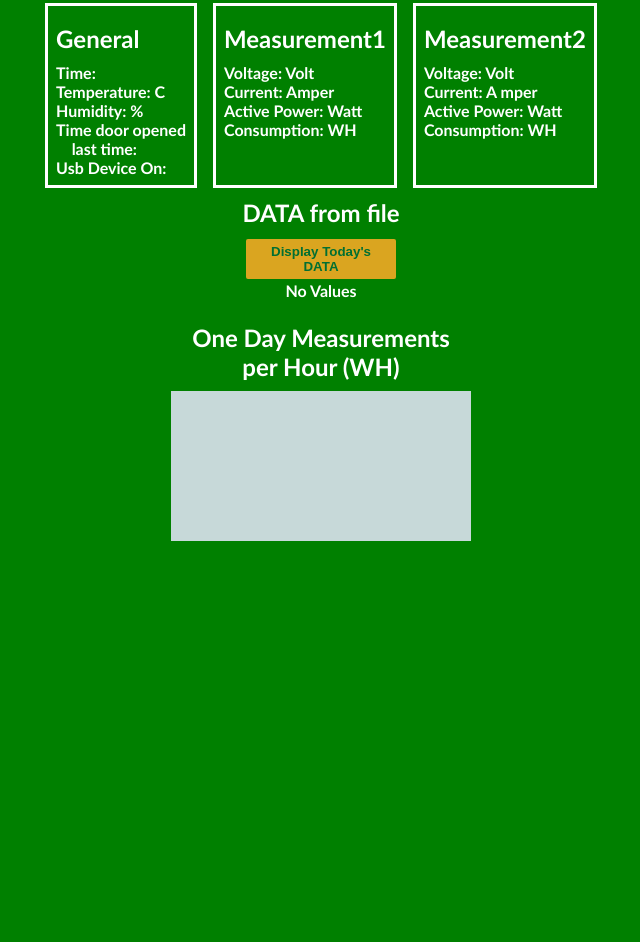
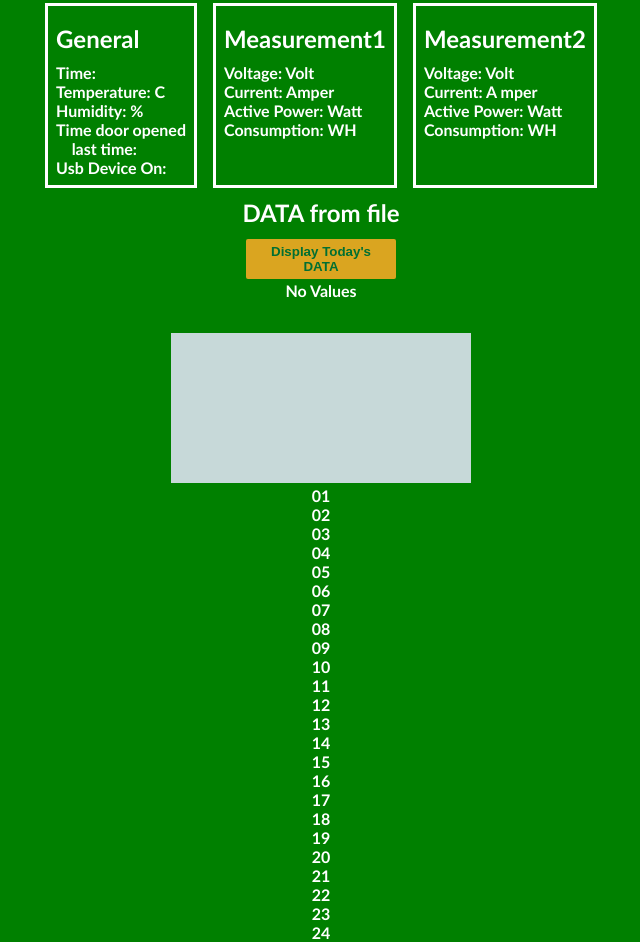
Before and after one commit to theosagras/mySmartHomeElectricityApp, a website: page index.html in a window 1280 px wide. Shown: the part 304-1246 px from the top of the page, without its empty margins (319-959 px from the left). Before the commit the page ends 848 px from the top, so only its background shows below. Drawn offline with nearby package versions, Linux system fonts and the light colour scheme.

Commit message:
Update index.html

```diff
--- a/index.html
+++ b/index.html
@@ -107,13 +107,40 @@
 
                 <pre id="preview-text"></pre>
 
-                 <h2 id='tableHead'>One Day Measurements <br>
-                 per Hour (WH)
+                 <h2 id='tableHead'>
                  </h2>
 
                 <svg class="bar-chart"></svg>
 
                 <script src="https://d3js.org/d3.v4.min.js"></script>
+                <div class="tableTitles">
+                        <div class="flex2">
+                                <div>01</div>
+                                <div>02</div>
+                                <div>03</div>
+                                <div>04</div>
+                                <div>05</div>
+                                <div>06</div>
+                                <div>07</div>
+                                <div>08</div>
+                                <div>09</div>
+                                <div>10</div>
+                                <div>11</div>
+                                <div>12</div>
+                                <div>13</div>
+                                <div>14</div>
+                                <div>15</div>
+                                <div>16</div>
+                                <div>17</div>
+                                <div>18</div>
+                                <div>19</div>
+                                <div>20</div>
+                                <div>21</div>
+                                <div>22</div>
+                                <div>23</div>
+                                <div>24</div>
+                        </div>
+                </div>
             </div>
 
 
```
